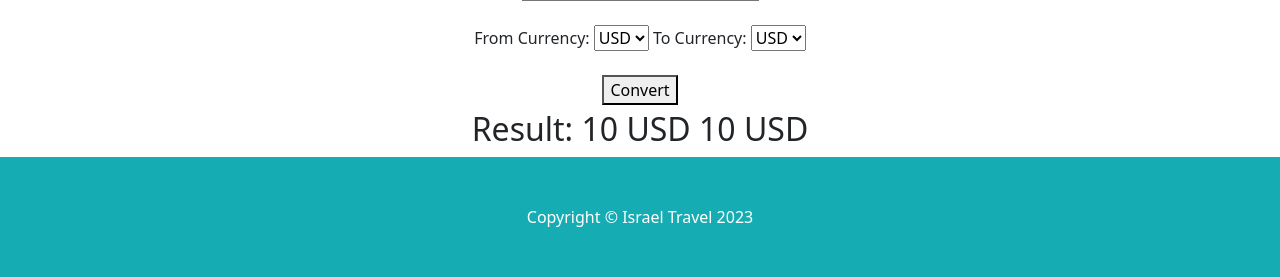
After one commit to haveacar/israeli_weekend, a Flask app: template templates/currency.html in a window 1280 px wide. The commit adds this page. Shown: the part 619-896 px from the top of the page. Run offline with Flask 3, Linux system fonts and the light colour scheme; the template is opened without the code that fills it: most values are stand-ins (such as "Sample title", 1, 10 or a date in 2020).

Commit message:
added def currency

```diff
--- a/application.py
+++ b/application.py
@@ -16,6 +16,22 @@ def home():
 def search():
     return render_template('search.html')
 
+@application.route('/currency')
+def currency():
+    if request.method == 'POST':
+
+        amount = float(request.form['amount'])
+        from_currency = request.form['from_currency']
+        to_currency = request.form['to_currency']
+        # get conversion rate
+        conversion_rate = conversion_rates.currency_convector().get("rates")[to_currency] / \
+                          conversion_rates.currency_convector().get("rates")[from_currency]
+        converted_amount = round(amount * conversion_rate, 2)
+        # return template rates
+        return render_template('index.html', data=data, amount=amount, from_currency=from_currency + " =",
+                               converted_amount=converted_amount, to_currency=to_currency, currencies=currencies)
+    else:
+        return render_template('index.html', data=data, currencies=currencies)
 
 
 if __name__ == '__main__':
--- a/templates/base.html
+++ b/templates/base.html
@@ -28,7 +28,7 @@
                             <ul class="dropdown-menu" aria-labelledby="navbarDropdown">
                                 <li><a class="dropdown-item" href="#!">All Products</a></li>
                                 <li><hr class="dropdown-divider" /></li>
-                                <li><a class="dropdown-item" href="#!">Currency Converter</a></li>
+                                <li><a class="dropdown-item" href="/currency">Currency Converter</a></li>
                                 <li><a class="dropdown-item" href="#!">New Arrivals</a></li>
                             </ul>
                         </li>
--- /dev/null
+++ b/templates/currency.html
@@ -0,0 +1,38 @@
+{% extends 'base.html'%}
+{% block title %}
+    Currency convector
+{% endblock %}
+
+    {% block body %}
+    <div style="text-align:center;">
+        <p style="margin-top: 5px;">Rates from date: {{ data }}</p>
+    </div>
+    <div style="max-width:20%; display:block; margin: auto;">
+        <img class="img-fluid" src="{{ url_for('static', filename='img/money-exchange.png') }}" alt="..."/>
+    </div>
+    <form method="post">
+        <input type="number" name="amount" placeholder="Enter amount" required min="1">
+        <br><br>
+        <label for="from_currency">From Currency:</label>
+        <select name="from_currency" id="from_currency">
+            {% for currency in currencies %}
+                <option value="{{ currency }}">{{ currency }}</option>
+            {% endfor %}
+        </select>
+        <label for="to_currency">To Currency:</label>
+        <select name="to_currency" id="to_currency">
+            {% for currency in currencies %}
+                <option value="{{ currency }}">{{ currency }}</option>
+            {% endfor %}
+        </select>
+        <br><br>
+        <button type="submit">Convert</button>
+    </form>
+    {% if converted_amount is not none %}
+        <div style="text-align:center;">
+            <H2 style="margin-top: 5px;">
+                Result: {{ amount }} {{ from_currency }} {{ converted_amount }} {{ to_currency }}</H2>
+        </div>
+    {% endif %}
+
+{% endblock %}
```
